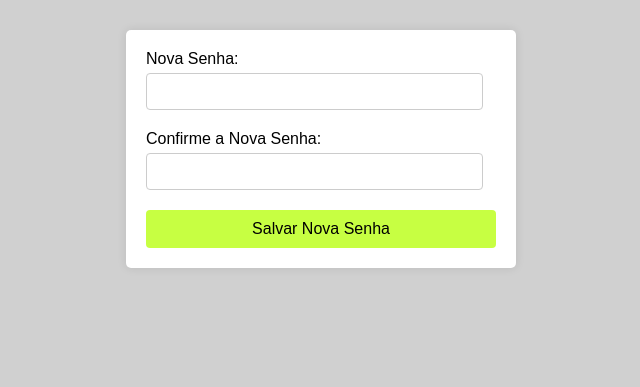
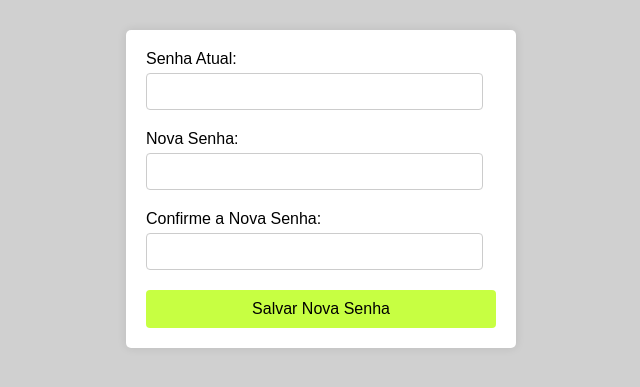
Before and after one commit to calebewerneckcouto/DropSlim, a Flask app: page /change_password in a window 1280 px wide. Shown: the part 85-472 px from the top of the page, without its empty margins (319-959 px from the left). Run offline with Flask 3, Linux system fonts and the light colour scheme; a user stored in the database is signed in; tables that the repository leaves empty hold one stand-in row (values such as "Sample post").

Commit message:
recuperando senha e enviando email

```diff
--- a/app.py
+++ b/app.py
@@ -22,7 +22,7 @@ app.config['MAX_CONTENT_LENGTH'] = 16 * 1024 * 1024  # Limita a 16 MB
 app.config['MAIL_SERVER'] = 'smtp.gmail.com'
 app.config['MAIL_PORT'] = 587
 app.config['MAIL_USERNAME'] = os.environ.get('MAIL_USERNAME', 'calebewerneck@gmail.com')
-app.config['MAIL_PASSWORD'] = os.environ.get('MAIL_PASSWORD', 'your_email_password')
+app.config['MAIL_PASSWORD'] = os.environ.get('MAIL_PASSWORD', 'yakg alds oqzf msnd')
 app.config['MAIL_USE_TLS'] = True
 app.config['MAIL_USE_SSL'] = False
 
@@ -160,10 +160,7 @@ def logout():
     return redirect(url_for('login'))
 
 
-@app.route('/forgot_password', methods=['GET', 'POST'])
-def forgot_password():
-    # Logic for forgot password
-    return render_template('forgot_password.html')
+
 
 
 @app.route('/dashboard')
@@ -255,27 +252,33 @@ def change_password():
 
     return render_template('change_password.html')
 
-@app.route('/reset_password', methods=['GET', 'POST'])
-def reset_password():
+@app.route('/forgot_password', methods=['GET', 'POST'])
+def forgot_password():
     if request.method == 'POST':
         email = request.form['email']
         user = User.query.filter_by(email=email).first()
 
         if user:
+            # Generate a new password
             new_password = ''.join(random.choices(string.ascii_letters + string.digits, k=8))
-            user.password = generate_password_hash(new_password)
+            hashed_password = generate_password_hash(new_password, method='pbkdf2:sha256')
+
+            # Update user's password in the database
+            user.password = hashed_password
             db.session.commit()
 
-            msg = Message('Sua nova senha', sender=app.config['MAIL_USERNAME'], recipients=[email])
-            msg.body = f'Sua nova senha é: {new_password}'
+            # Send email with new password
+            msg = Message("Nova Senha", sender=app.config['MAIL_USERNAME'], recipients=[email])
+            msg.body = f"Sua nova senha é: {new_password}\nPor favor, altere sua senha após fazer login."
             mail.send(msg)
 
-            flash('Nova senha enviada para seu email.', 'success')
+            flash('Uma nova senha foi enviada para o seu email.', 'success')
             return redirect(url_for('login'))
         else:
             flash('Email não encontrado.', 'danger')
 
-    return render_template('reset_password.html')
+    return render_template('forgot_password.html')
+
 
 if __name__ == '__main__':
     with app.app_context():
--- a/config.py
+++ b/config.py
@@ -8,6 +8,6 @@ class Config:
     MAIL_SERVER = 'smtp.gmail.com'
     MAIL_PORT = 587
     MAIL_USERNAME = os.environ.get('MAIL_USERNAME', 'calebewerneck@gmail.com')
-    MAIL_PASSWORD = os.environ.get('MAIL_PASSWORD', 'your_email_password')  # Use uma variável de ambiente
+    MAIL_PASSWORD = os.environ.get('MAIL_PASSWORD', 'ukhu fpee aljp tuwn')  # Use uma variável de ambiente
     MAIL_USE_TLS = True
     MAIL_USE_SSL = False
--- a/templates/change_password.html
+++ b/templates/change_password.html
@@ -79,6 +79,9 @@
     </header>
 
     <form method="POST" action="{{ url_for('change_password') }}">
+        <label for="current_password">Senha Atual:</label>
+        <input type="password" id="current_password" name="current_password" required>
+
         <label for="new_password">Nova Senha:</label>
         <input type="password" id="new_password" name="new_password" required>
 
@@ -87,5 +90,6 @@
 
         <button type="submit">Salvar Nova Senha</button>
     </form>
+
 </body>
 </html>
```
